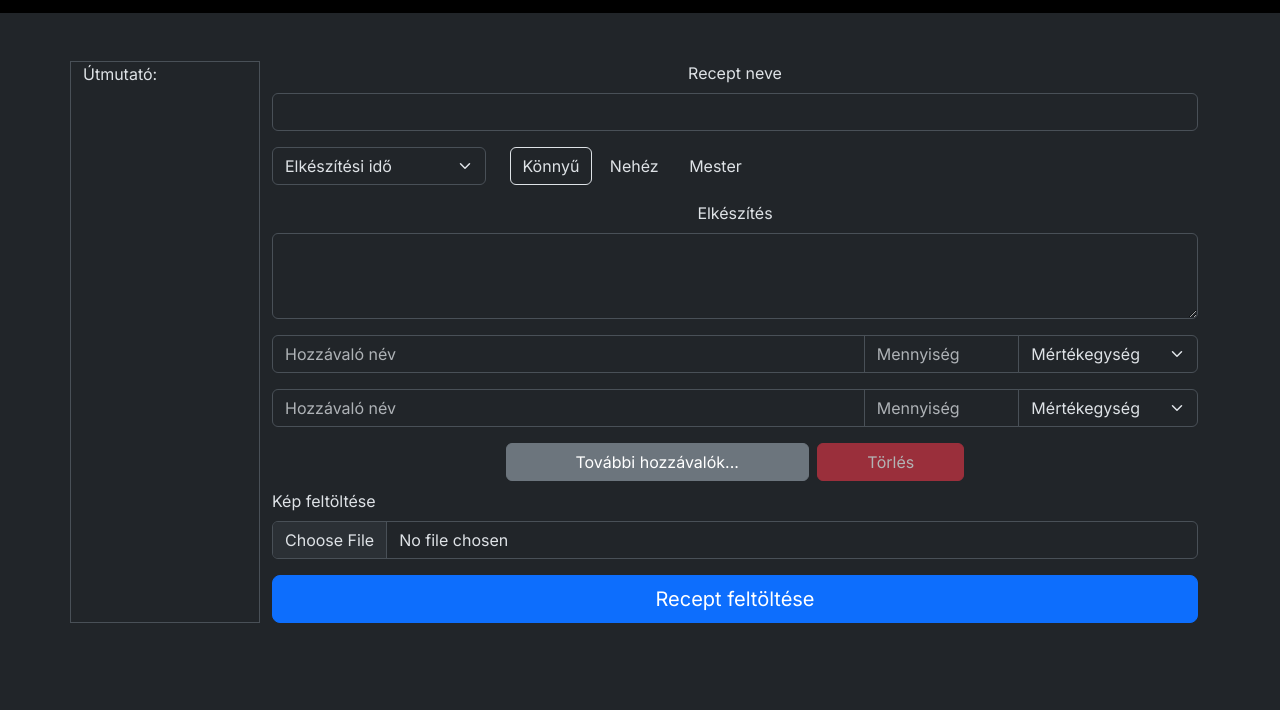
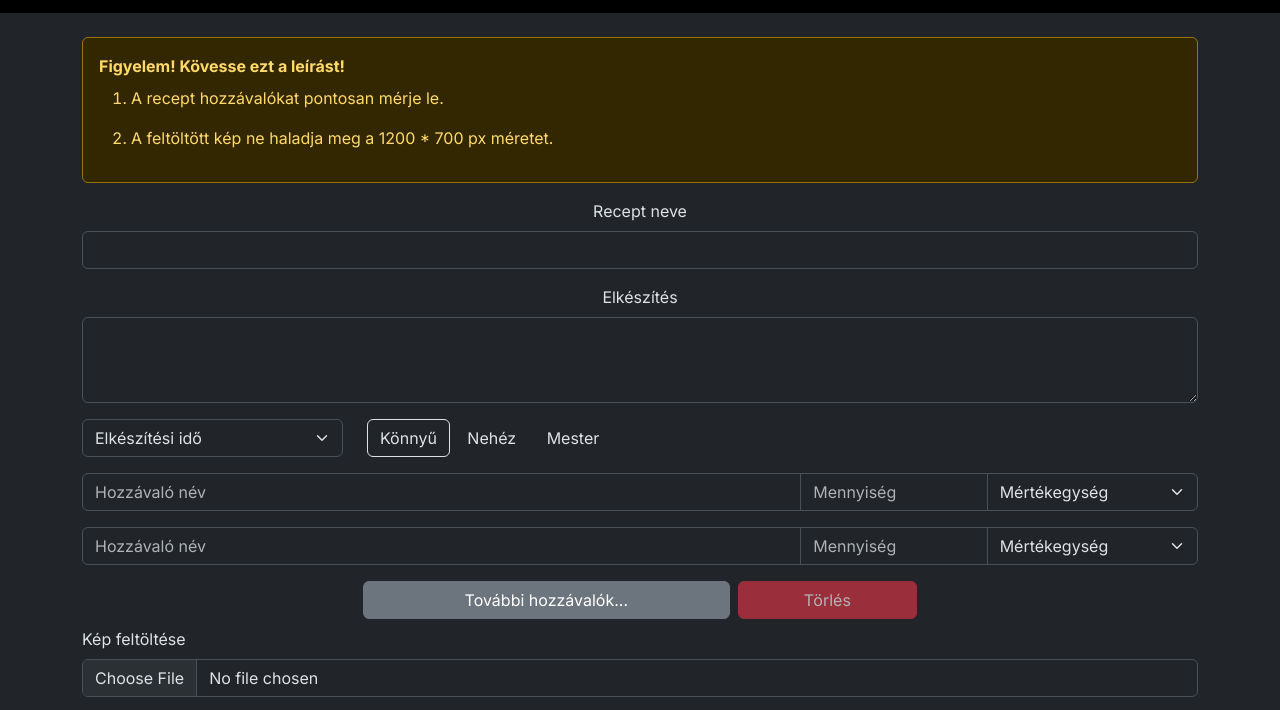
Before and after one commit to fir3e/bearproject, a plain HTML site: page frontend/add_recept.html in a window 1280 px wide. Shown: the part 59-769 px from the top of the page. Drawn offline with nearby package versions, Linux system fonts and the light colour scheme.

Commit message:
add_recept alert msg

```diff
--- a/frontend/add_recept.html
+++ b/frontend/add_recept.html
@@ -96,9 +96,19 @@
     <!-- Content Start -->
     <section class="recept-feltolt">
       <div class="container">
-        <div class="row my-5">
-          <div class="col-md-2 border utmutato">Útmutató:</div>
-          <div class="col-md-10">
+        <div class="row my-4">
+          <div class="col-md-12 utmutato">
+            <div class="alert alert-warning" role="alert">
+              Figyelem! Kövesse ezt a leírást!
+              <ul class="mt-2 list-group">
+                <li>A recept hozzávalókat pontosan mérje le.</li>
+                <li>
+                  A feltöltött kép ne haladja meg a 1200 * 700 px méretet.
+                </li>
+              </ul>
+            </div>
+          </div>
+          <div class="col-md-12">
             <div class="mb-3 text-center">
               <label for="formGroupExampleInput" class="form-label"
                 >Recept neve</label
@@ -109,6 +119,16 @@
                 id="formGroupExampleInput"
                 placeholder=""
               />
+            </div>
+            <div class="mb-3 text-center">
+              <label for="exampleFormControlTextarea1" class="form-label"
+                >Elkészítés</label
+              >
+              <textarea
+                class="form-control"
+                id="exampleFormControlTextarea1"
+                rows="3"
+              ></textarea>
             </div>
             <div class="row mb-3">
               <div class="col-3">
@@ -148,17 +168,6 @@
                 />
                 <label class="btn" for="option8">Mester</label>
               </div>
-            </div>
-
-            <div class="mb-3 text-center">
-              <label for="exampleFormControlTextarea1" class="form-label"
-                >Elkészítés</label
-              >
-              <textarea
-                class="form-control"
-                id="exampleFormControlTextarea1"
-                rows="3"
-              ></textarea>
             </div>
             <div class="input-group mb-3 ingredient original">
               <input
--- a/frontend/style.css
+++ b/frontend/style.css
@@ -52,6 +52,17 @@ body {
 
 .hozzavalo-list {
   list-style: none;
+}
+
+.alert {
+  font-weight: bold;
+}
+
+.alert li {
+  list-style: decimal;
+  margin-left: 2em;
+  margin-bottom: 1em;
+  font-weight: normal;
 }
 
 .recept-hozzavalok span {
```
Also changed, not shown: frontend/header.html (+3 -3 lines).
